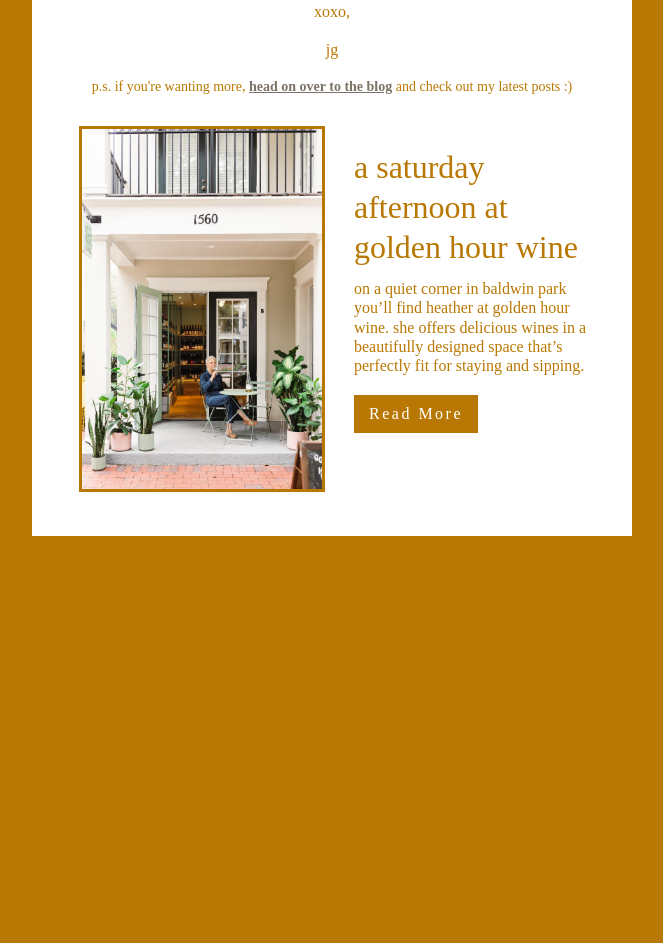
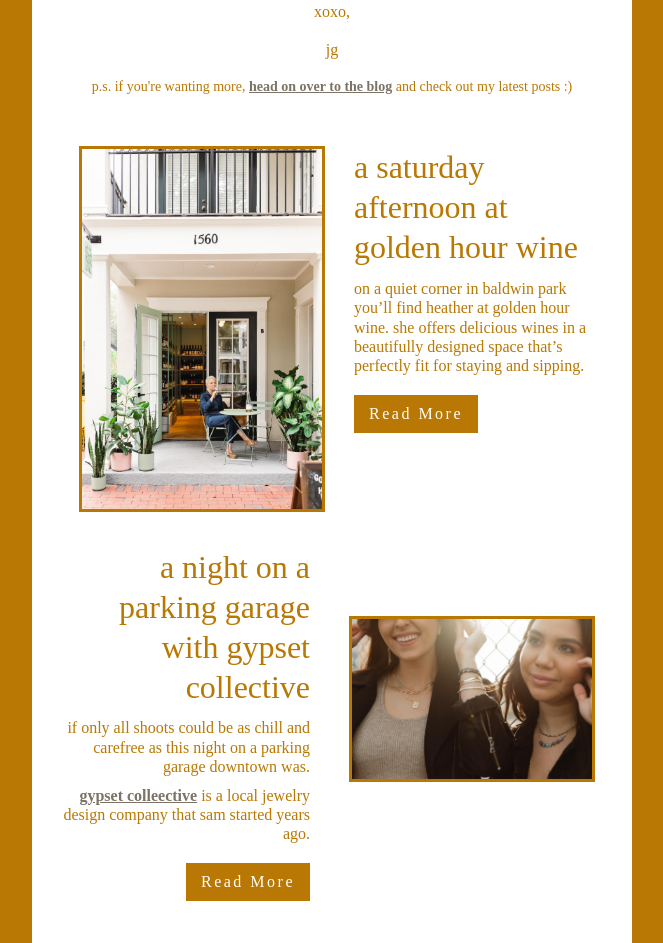
Before and after one commit to bobgtm/goodlightEmail, a plain HTML site: page index.html in a window 1280 px wide. Shown: the part 3213-4156 px from the top of the page, without its empty margins (308-971 px from the left). Before the commit the page ends 3749 px from the top, so only its background shows below. Drawn offline with Linux system fonts and the light colour scheme.

Commit message:
added second blog feature

```diff
--- a/index.html
+++ b/index.html
@@ -294,7 +294,7 @@
                         <span style="display: block; font-size: 24px; margin: 0 60px; text-align: left;">your</span>
                         <span style="display: block; font-size: 24px; margin: 0 60px; text-align: left;">goodlight</span>
                         <p style="margin: 20px 60px; text-align: left;">how it all began</p>
-                        <a href="http://" target="_blank" rel="noopener noreferrer" style="display: inline-block; text-decoration: none; color: #fff; background-color: #b97803; background: #b97803; padding: 10px 15px; margin: 0px 30px 0 0px; letter-spacing: 2.5px; text-align: left;">Read More</a>
+                        <a href="https://www.yourgoodlight.com/bts/and-then-there-was-your-goodlight?ss_source=sscampaigns&ss_campaign_id=61c38dc202fd746f594eaf8e&ss_email_id=61cf1b1d817f827c18d5dcb6&ss_campaign_name=what+a+year%2C+right%3F&ss_campaign_sent_date=2021-12-31T15%3A01%3A58Z" target="_blank" rel="noopener noreferrer" style="display: inline-block; text-decoration: none; color: #fff; background-color: #b97803; background: #b97803; padding: 10px 15px; margin: 0px 30px 0 0px; letter-spacing: 2.5px; text-align: left;">Read More</a>
                      </td>
                   </tr>
                   </table>
@@ -472,7 +472,7 @@
                   cellpadding="0"
                   border="0"
                   align="left"
-                  style="margin: 0; padding-bottom: 40px"
+                  style="margin-top: 20px; padding: 0"
                   >
                   <tr>
                      <td width="100%" align="center">
@@ -498,7 +498,7 @@
                            <p style="margin: 0 15px 0 0; padding-top: 0; font-size: 16px; font-weight: semi-bold; line-height: 1.2;">
                               on a quiet corner in baldwin park you’ll find heather at golden hour wine. she offers delicious wines in a beautifully designed space that’s perfectly fit for staying and sipping.
                            </p>
-                           <a href="http://" target="_blank" rel="noopener noreferrer" style="display: inline-block; text-decoration: none; color: #fff; background-color: #b97803; background: #b97803; padding: 10px 15px; margin: 20px 0; letter-spacing: 2.5px; text-align: left;">Read More</a>
+                           <a href="https://www.yourgoodlight.com/bts/golden-hour-wine?ss_source=sscampaigns&ss_campaign_id=61c38dc202fd746f594eaf8e&ss_email_id=61cf1b1d817f827c18d5dcb6&ss_campaign_name=what+a+year%2C+right%3F&ss_campaign_sent_date=2021-12-31T15%3A01%3A58Z" target="_blank" rel="noopener noreferrer" style="display: inline-block; text-decoration: none; color: #fff; background-color: #b97803; background: #b97803; padding: 10px 15px; margin: 20px 0; letter-spacing: 2.5px; text-align: left;">Read More</a>
                         </div>
                      </td>
                   </tr>
@@ -507,6 +507,77 @@
                </td>
             </tr>
             <!-- Blog Feature 1 End  -->
+
+            <!-- Blog Feature 2 Start -->
+            <tr>
+               <td>
+                  <!-- text and title start -->
+                  <table
+                  width="50%"
+                  cellspacing="0"
+                  cellpadding="0"
+                  border="0"
+                  align="left"
+                  style="margin-top: 10px; padding: 0;"
+                  >
+                  <tr>
+                     <td align="center" width="100%" style="padding: 22px; color: #b97803;">
+                        <h3 style="font-weight: 400; line-height: 1.25em; margin: 0 0 0 5px; font-size: 1.999396em; word-wrap: break-word; word-break: break-word; text-align: right; color: #b97803;">a night on a parking garage with gypset collective</h3>
+                        <div>
+                           <p style="margin: 10px 0 0 5px; padding-top: 0; font-size: 16px; font-weight: semi-bold; line-height: 1.2; text-align: right;">
+                              if only all shoots could be as chill and carefree as this night on a parking garage downtown was.
+                           </p>
+                           <p style="margin: 10px 0 0 0; padding-top: 0; font-size: 16px; font-weight: semi-bold; line-height: 1.2; text-align: right;">
+                              <a href="https://gypsetcollective.com/" target="_blank" style="color: #7b7365 !important; font-weight: bold;">gypset colleective</a> is a local jewelry design company  that sam started years ago.
+                           </p>
+                           <div style="text-align: right;"><a align="right" href="https://shorturl.at/huCR4" target="_blank" rel="noopener noreferrer" style="display: inline-block; text-decoration: none; color: #fff; background-color: #b97803; background: #b97803; padding: 10px 15px; margin: 20px 0; letter-spacing: 2.5px;">Read More</a></div>
+
+                        </div>
+                     </td>
+                  </tr>
+                  </table>
+                  <!-- text and title end-->
+
+                  <!-- Image Start -->
+                  <table
+                  width="50%"
+                  cellspacing="0"
+                  cellpadding="0"
+                  border="0"
+                  align="center"
+                  style="margin-top: 100px; padding: 0;"
+                  >
+                  <tr>
+                     <td width="100%" align="center" valign="center">
+                        <img width="100" valign="center" style="width: 80%; max-width: 100%; background-color: #b97803; padding: 3px; margin-right: 20px;vertical-align: center;" src="/assets/images/model.jpg" alt="">
+                     </td>
+                  </tr>
+                  </table>
+                  <!-- Image End -->
+               </td>
+            </tr>
+            <!-- Blog Feature 1 End  -->
+
+            <!-- Footer Start -->
+            <tr>
+               <td>
+                  <table
+                  width="100%"
+                  cellspacing="0"
+                  cellpadding="0"
+                  border="0"
+                  align="center"
+                  style=
+                  >
+                  <tr>
+                     <td>
+
+                     </td>
+                  </tr>
+                  </table>
+               </td>
+            </tr>
+            <!-- Footer End -->
           </table>
           <!-- Container End -->
         </td>
```
